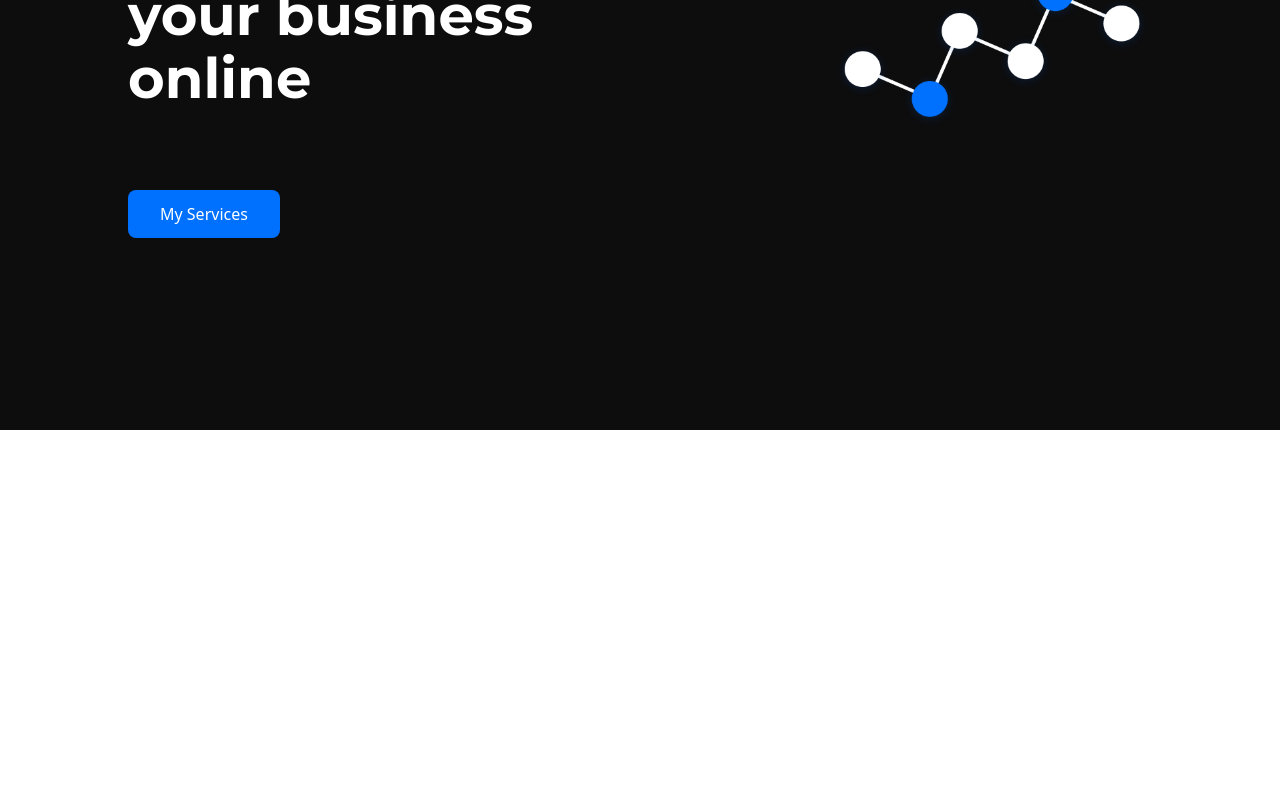
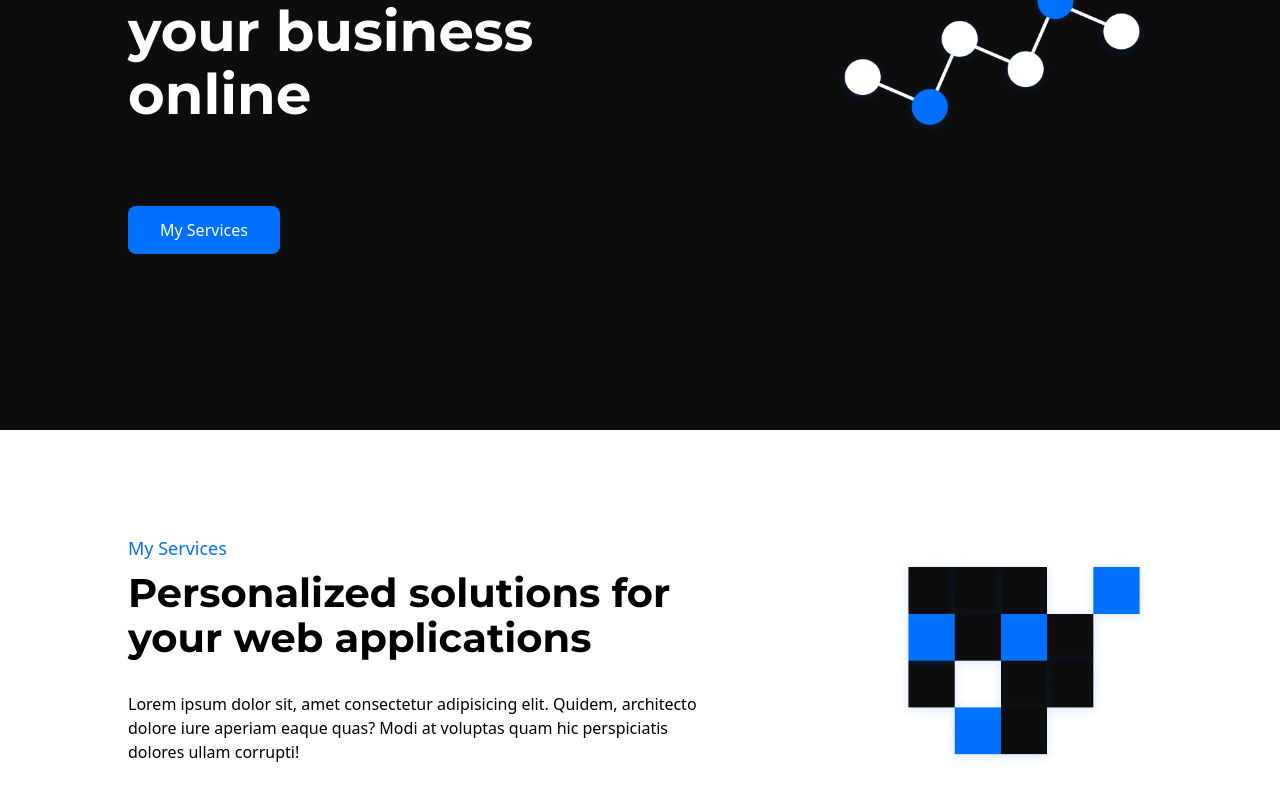
Before and after one commit to sifatulrabbi/sifatulrabbi.github.io, a Next.js app: page / in a window 1280 px wide. Shown: the part 370-1170 px from the top of the page. Before the commit the page ends 800 px from the top, so only its background shows below. Built offline with nearby package versions, Linux system fonts and the light colour scheme.

Commit message:
feat(components): add and style services section

```diff
--- a/components/head.tsx
+++ b/components/head.tsx
@@ -5,7 +5,7 @@ interface Props {
     title: string;
 }
 
-const Head: React.FC<Props> = ({title}) => {
+export const Head: React.FC<Props> = ({title}) => {
     return (
         <NextHead>
             <meta
@@ -18,5 +18,3 @@ const Head: React.FC<Props> = ({title}) => {
         </NextHead>
     );
 };
-
-export default Head;
--- /dev/null
+++ b/components/header.tsx
@@ -0,0 +1,15 @@
+import React from "react";
+
+interface Props {
+    caption: string;
+    title: string;
+}
+
+export const Header: React.FC<Props> = ({caption, title}) => {
+    return (
+        <div className="flex flex-col max-w-xl">
+            <span className="text-blue text-lg">{caption}</span>
+            <h2 className="text-h2 mt-2">{title}</h2>
+        </div>
+    );
+};
--- a/components/index.ts
+++ b/components/index.ts
@@ -1,3 +1,4 @@
-export {default as Head} from "./head";
+export * from "./head";
+export * from "./my-services";
+export * from "./intro";
 export * from "./navbar";
-export * from "./intro";
--- a/components/intro/intro.tsx
+++ b/components/intro.tsx
@@ -1,11 +1,11 @@
 import React from "react";
-import {logo, introImg} from "../../assets/images";
+import {logo, introImg} from "../assets/images";
 import Img from "next/image";
 
-const Intro: React.FC = () => {
+export const Intro: React.FC = () => {
     return (
-        <div className="w-full bg-black min-h-screen">
-            <div className="flex flex-col flex-1 justify-between mx-auto p-6 lg:px-[10vw] lg:flex-row">
+        <div className="w-full min-h-screen bg-black">
+            <div className="flex flex-col flex-1 justify-between px-container lg:flex-row">
                 <div>
                     <Img
                         src={logo}
@@ -14,7 +14,7 @@ const Intro: React.FC = () => {
                         width={46}
                         layout="fixed"
                     />
-                    <h6 className="text-lg text-light mt-10">
+                    <h6 className="text-lg text-light mt-14">
                         Hello there, I&apos;m Sifatul
                     </h6>
                     <h1 className="text-white text-h1 mt-4 mb-[10vh] lg:max-w-lg">
@@ -37,5 +37,3 @@ const Intro: React.FC = () => {
         </div>
     );
 };
-
-export default Intro;
--- a/components/intro/index.ts
+++ /dev/null
@@ -1 +0,0 @@
-export {default as Intro} from "./intro";
--- /dev/null
+++ b/components/my-services/index.ts
@@ -0,0 +1 @@
+export * from "./services";
--- /dev/null
+++ b/components/my-services/services.tsx
@@ -0,0 +1,32 @@
+import React from "react";
+import {Header} from "../header";
+import {servicesImg} from "../../assets/images";
+import Img from "next/image";
+
+export const Services: React.FC = () => {
+    return (
+        <div className="flex flex-col flex-1 justify-between mt-[10vh] px-container">
+            <div className="flex flex-col justify-between lg:flex-row">
+                <div className="mb-8">
+                    <Header
+                        caption="My Services"
+                        title="Personalized solutions for your web applications"
+                    />
+                    <p className="mt-8 max-w-xl">
+                        Lorem ipsum dolor sit, amet consectetur adipisicing
+                        elit. Quidem, architecto dolore iure aperiam eaque quas?
+                        Modi at voluptas quam hic perspiciatis dolores ullam
+                        corrupti!
+                    </p>
+                </div>
+                <div className="w-[20vw] h-auto max-w-[300px] min-w-[200px] self-center">
+                    <Img
+                        src={servicesImg}
+                        alt="Full stack Web development"
+                        layout="intrinsic"
+                    />
+                </div>
+            </div>
+        </div>
+    );
+};
--- a/components/navbar/index.ts
+++ b/components/navbar/index.ts
@@ -1 +1 @@
-export {default as Navbar} from "./navbar";
+export * from "./navbar";
--- a/components/navbar/nav-menu.tsx
+++ b/components/navbar/nav-menu.tsx
@@ -9,7 +9,7 @@ interface Props {
     show: boolean;
 }
 
-const NavMenu: React.FC<Props> = ({show}) => {
+export const NavMenu: React.FC<Props> = ({show}) => {
     return (
         <div
             className={`fixed flex top-0 bottom-0 right-0 left-0 bg-white transition-transform ease-in-out duration-300 z-40 ${
@@ -55,5 +55,3 @@ const NavMenu: React.FC<Props> = ({show}) => {
         </div>
     );
 };
-
-export default NavMenu;
--- a/components/navbar/navbar.tsx
+++ b/components/navbar/navbar.tsx
@@ -1,7 +1,7 @@
 import React from "react";
-import NavMenu from "./nav-menu";
+import {NavMenu} from "./nav-menu";
 
-const Navbar: React.FC = () => {
+export const Navbar: React.FC = () => {
     const [show, setShow] = React.useState(false);
 
     function toggleShow() {
--- a/pages/index.tsx
+++ b/pages/index.tsx
@@ -1,5 +1,5 @@
 import type {NextPage, NextPageContext} from "next";
-import {Head, Intro} from "../components";
+import {Head, Intro, Services} from "../components";
 
 interface Props {
     message: string;
@@ -10,6 +10,7 @@ const Home: NextPage<Props> = ({}) => {
         <>
             <Head title={"Home"} />
             <Intro />
+            <Services />
         </>
     );
 };
--- a/styles/globals.css
+++ b/styles/globals.css
@@ -8,6 +8,16 @@
     @apply font-primary font-bold;
 }
 
+.text-h2 {
+    font-size: clamp(28px, 4vw, 40px);
+    line-height: 1.13;
+    @apply font-primary font-bold;
+}
+
 .btn-primary {
     @apply text-white text-base bg-blue px-8 py-3 rounded-lg mb-[10vh] transition-all duration-300 ease-out hover:-translate-y-1 focus:brightness-125;
 }
+
+.px-container {
+    @apply w-full p-6 lg:px-[10vw];
+}
```
